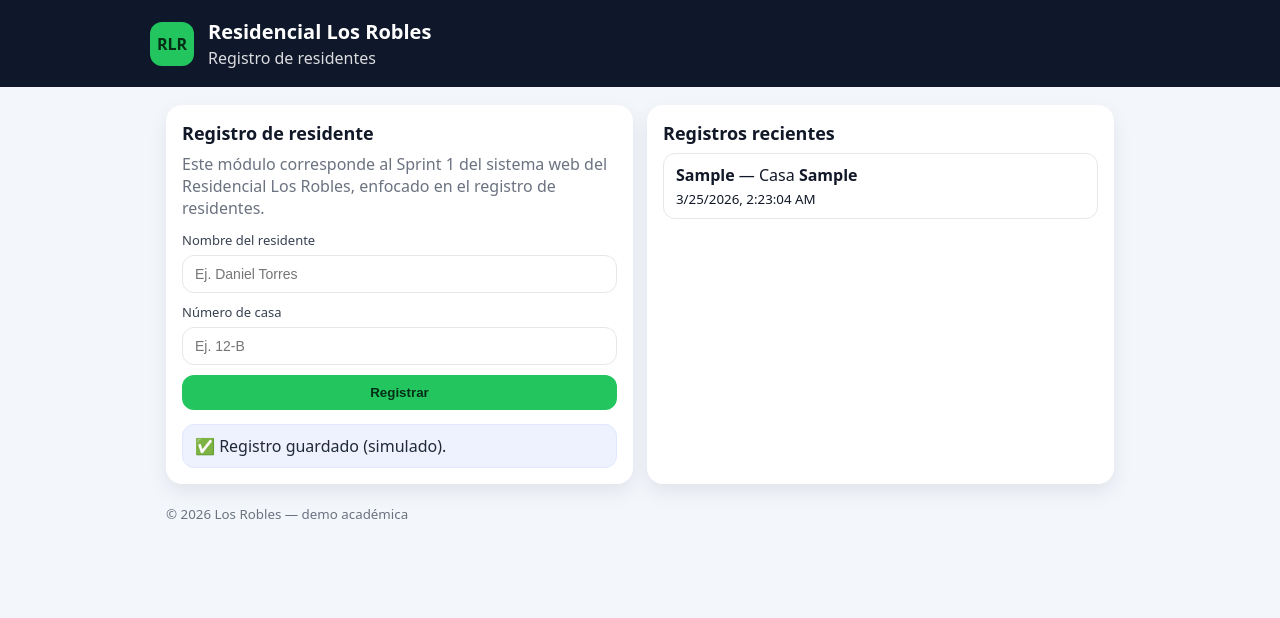
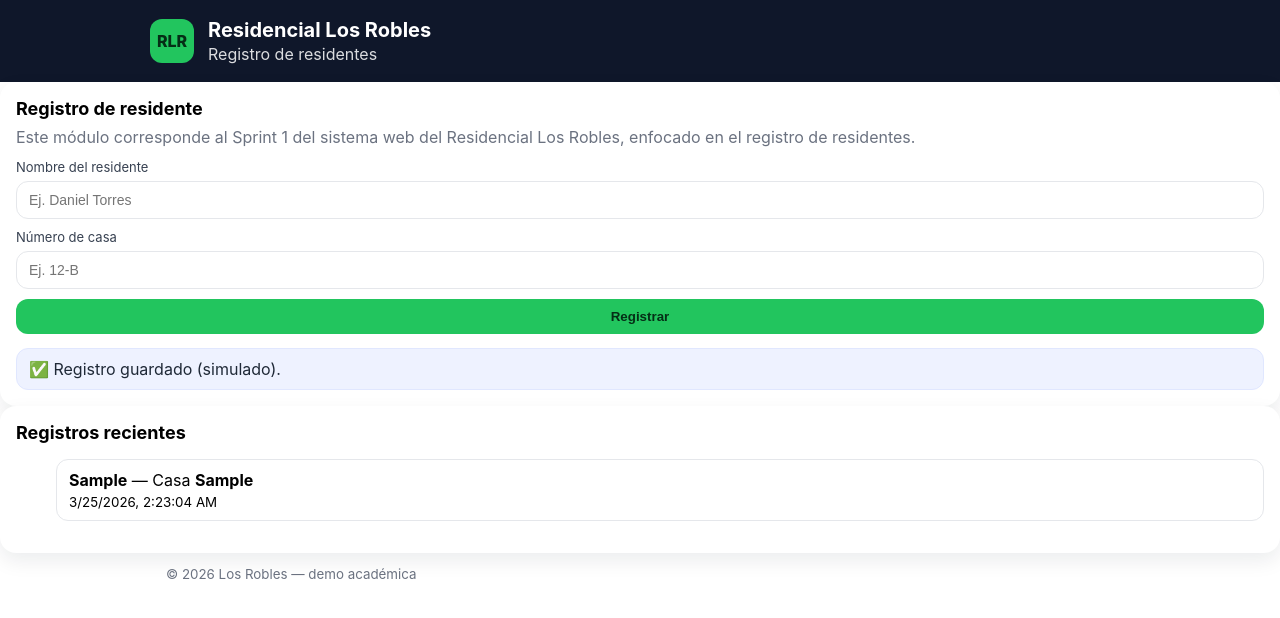
Before and after one commit to danieloturan-web/los-robles-sprint, a React (Create React App) app: page / in a window 1280 px wide. Both pictures are taken after typing "Sample", "Sample" into the empty fields and a click on the button "Registrar". Shown: the top 618 px of the page. Built offline with nearby package versions, Linux system fonts and the light colour scheme.

Commit message:
Corrección de App.js del modulo de registro de residentes
Se corrigió la sintaxis del componente App.js para el módulo de registro de residentes del proyecto Los Robles en React.

```diff
--- a/src/App.js
+++ b/src/App.js
@@ -29,10 +29,10 @@ function App() {
   };
 
   return (
-    <div className="page">
+    <div className="pagina">
       <header className="topbar">
         <div className="brand">
-          <div className="badge">RLR </div>
+          <div className="badge">RLR</div>
           <div>
             <h1>Residencial Los Robles</h1>
             <p>Registro de residentes</p>
@@ -40,11 +40,12 @@ function App() {
         </div>
       </header>
 
-      <main className="container">
+      <main className="contenedor">
         <section className="card">
           <h2>Registro de residente</h2>
           <p className="hint">
-           Este módulo corresponde al Sprint 1 del sistema web del Residencial Los Robles, enfocado en el registro de residentes.
+            Este módulo corresponde al Sprint 1 del sistema web del Residencial
+            Los Robles, enfocado en el registro de residentes.
           </p>
 
           <form onSubmit={registrar} className="form">
@@ -74,10 +75,11 @@ function App() {
 
         <section className="card">
           <h2>Registros recientes</h2>
+
           {registros.length === 0 ? (
             <p className="hint">Aún no hay registros. Agrega el primero.</p>
           ) : (
-            <ul className="list">
+            <ul className="lista">
               {registros.map((r) => (
                 <li key={r.id} className="item">
                   <div>
```
